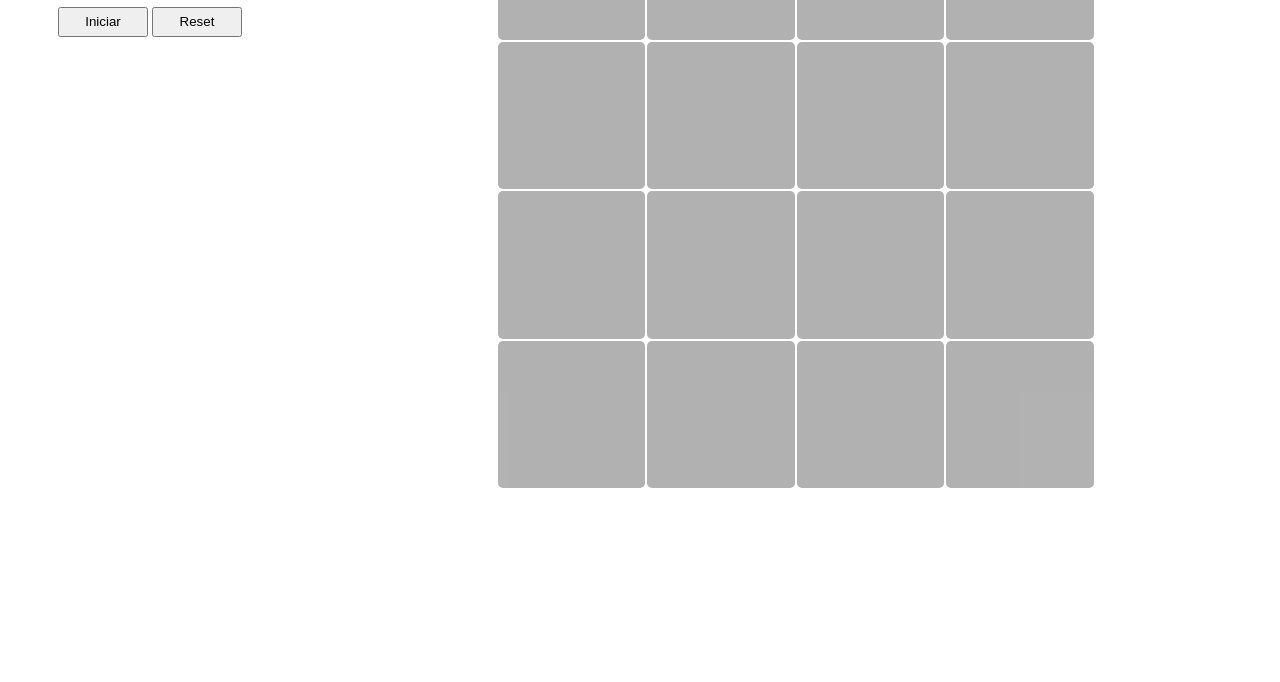
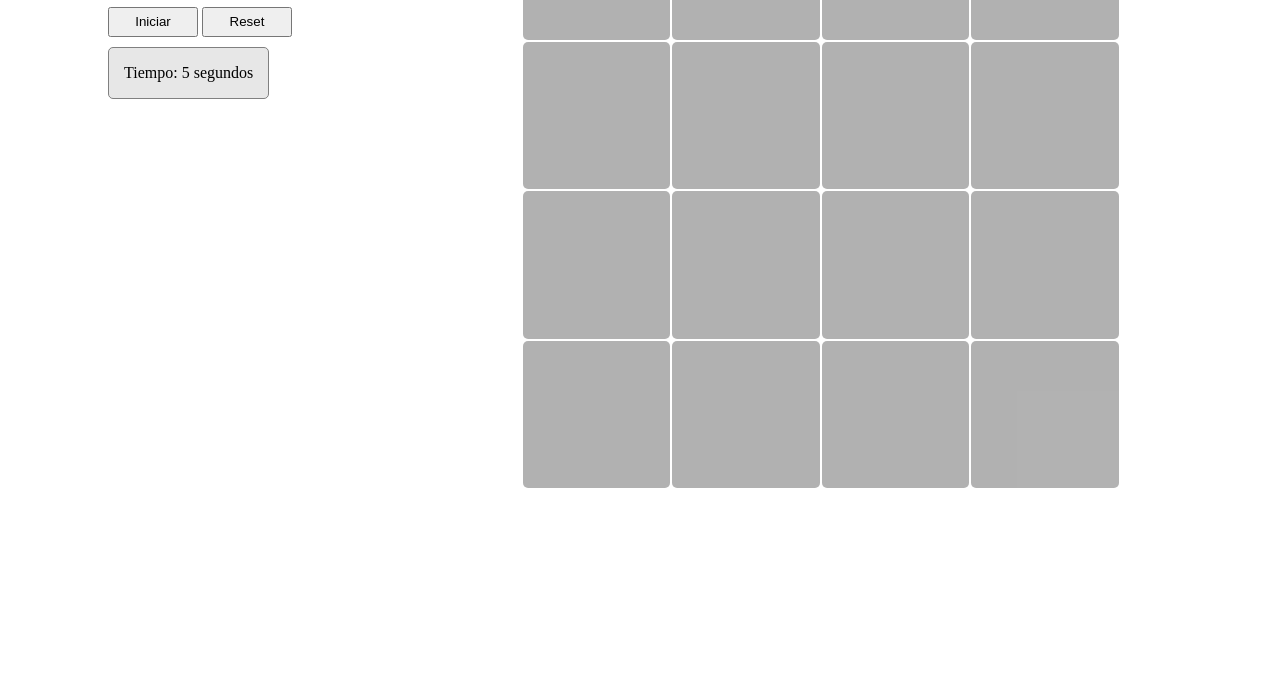
Before and after one commit to NiaNadaa/00_JUEGO_CARTAS, a plain HTML site: page index.html in a window 1280 px wide. Shown: the part 118-800 px from the top of the page. Drawn offline with nearby package versions, Linux system fonts and the light colour scheme.

Commit message:
contador segundos añadido

```diff
--- a/index.html
+++ b/index.html
@@ -14,16 +14,15 @@
           <input type="button" value="Iniciar" onclick="iniciarJuego()" />
           <input type="button" value="Reset" onclick="resetearJuego()" />
         </div>
-        <!-- <div id="botonera">
+        <div id="segundos">
+          <p>Tiempo: <span class="contador">0</span> segundos</p>
+        </div>
+        <!--CONTADOR INTENTOS
           <div id="botonContador" class="boton">
             <span id="contador">nº</span>
             Intentos
           </div>
-          <div id="Temporizador" class="boton">
-            <span id="timer">nº</span>
-            Segundos
-          </div>
-        </div> -->
+       -->
       </div>
       <!-- cierra div id informacion -->
 
@@ -58,5 +57,20 @@
       <!-- cierra div id tablero -->
     </div>
     <!-- cierra div id juego -->
+
+    <script src="https://code.jquery.com/jquery-1.11.0.min.js"></script>
+    <script>
+      let contador = 0;
+      function refrescarContador() {
+        $(".contador").html(contador);
+      }
+      function incrementarContador() {
+        contador++;
+      }
+      setInterval(function () {
+        incrementarContador();
+        refrescarContador();
+      }, 1000);
+    </script>
   </body>
 </html>
--- a/style.css
+++ b/style.css
@@ -3,25 +3,30 @@
   justify-content: space-around;
 }
 #informacion {
-  margin-left: 50px;
+  display: flex;
+  flex-direction: column;
+  /* justify-content: center;
+  align-items: center; */
+  margin-left: 100px;
 }
+
+/* h1 {
+  align-items: center;
+} */
 
 input {
   width: 90px;
   height: 30px;
 }
 
-/* #botonera {
-  display: flex;
+#segundos {
+  border: 1px solid gray;
+  background-color: rgb(231, 231, 231);
+  border-radius: 5px;
+  margin-top: 10px;
+  padding: 0px 15px 0px 15px;
+  width: fit-content;
 }
-.boton {
-  margin-top: 20px;
-  margin-left: 5px;
-  background: rgb(219, 219, 219);
-  padding: 5px 10px;
-  border-radius: 3px;
-  border: 1px solid black;
-} */
 
 #tablero {
   opacity: 0.3;
```
